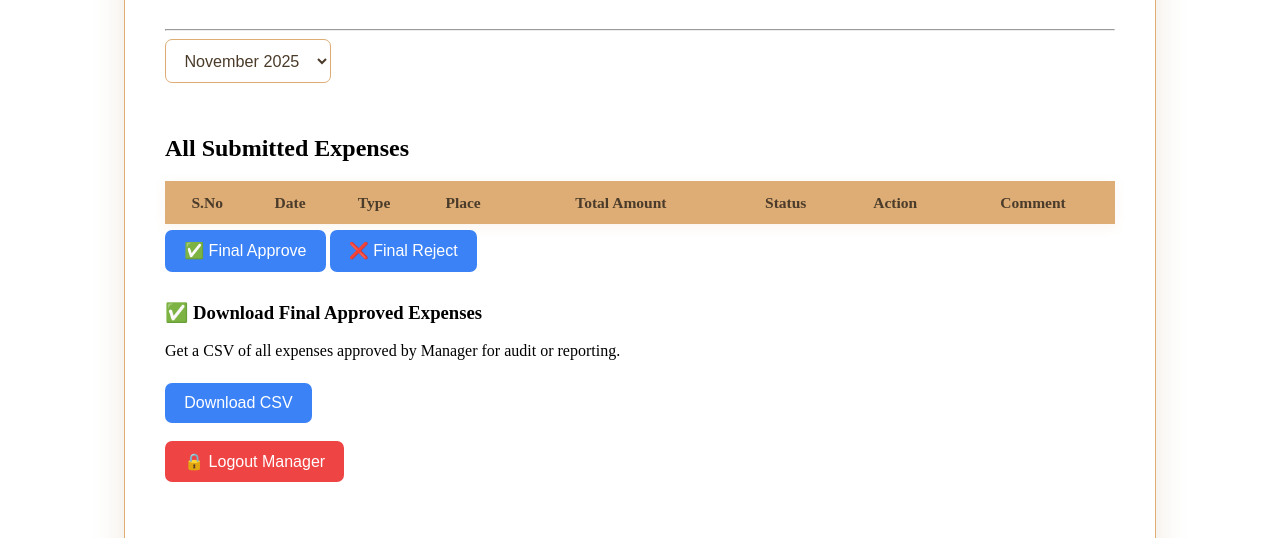
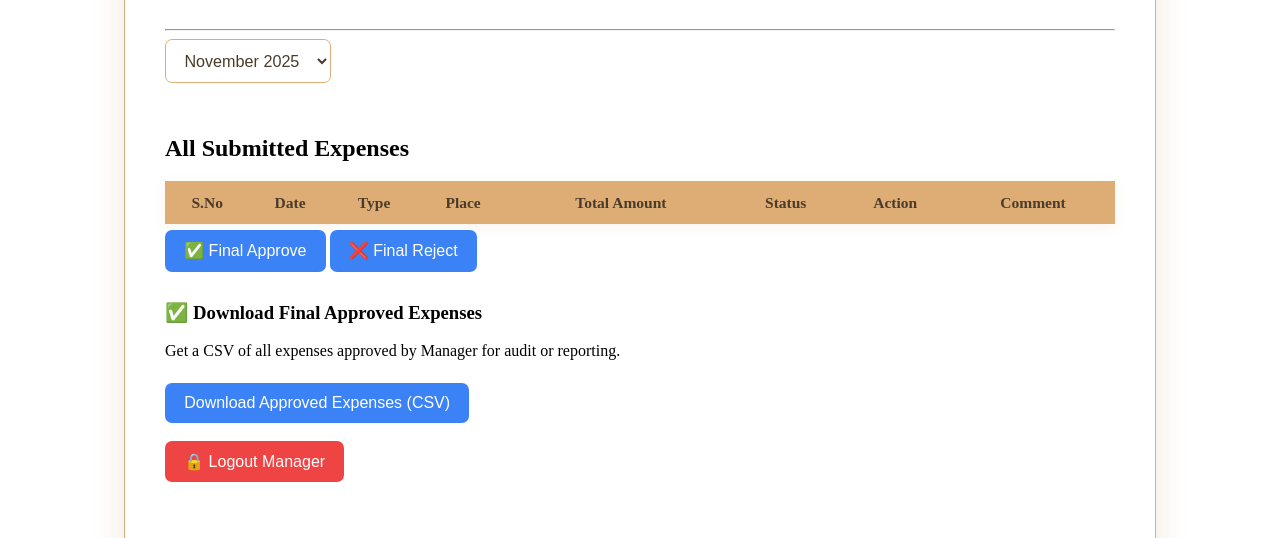
Before and after one commit to mazharmecci/XPAY, a plain HTML site: page manager.html in a window 1280 px wide. Shown: the part 249-787 px from the top of the page. Drawn offline with Linux system fonts and the light colour scheme; no server answers.

Commit message:
Update manager.html

```diff
--- a/manager.html
+++ b/manager.html
@@ -56,7 +56,7 @@
 <div class="workflow-block">
   <h3 class="workflow-title">✅ Download Final Approved Expenses</h3>
   <p class="workflow-caption">Get a CSV of all expenses approved by Manager for audit or reporting.</p>
-  <button class="btn-download" onclick="downloadFinalApproved()">Download CSV</button>
+  <button id="downloadApprovedBtn" type="button">Download Approved Expenses (CSV)</button>
 </div>
 
 <div class="welcome-row">
```
